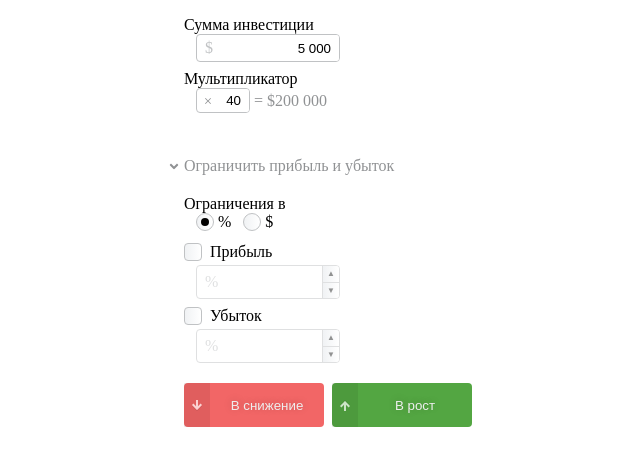
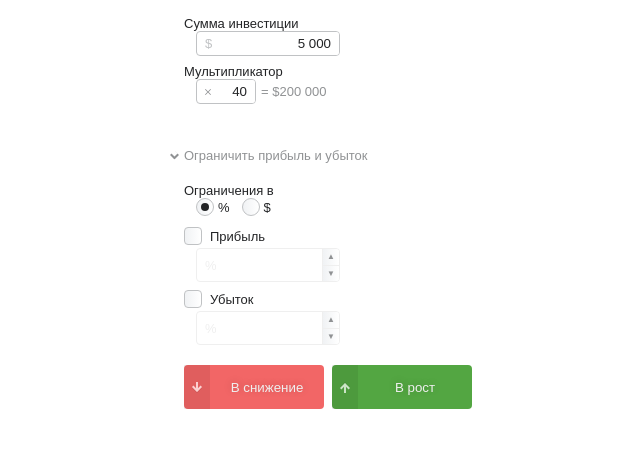
Before and after one commit to FrSnowy/Libertex-Test, a React (Create React App) app: page / in a window 1280 px wide. Shown: the top 466 px of the page, without its empty margins (312-952 px from the left). Built offline with nearby package versions, Linux system fonts and the light colour scheme.

Commit message:
beautification

```diff
--- a/src/components/Input/WithArrow/elements.ts
+++ b/src/components/Input/WithArrow/elements.ts
@@ -1,9 +1,9 @@
-import styled from 'styled-components';
+import styled, { css } from 'styled-components';
 
 export const ArrowsWrapper = styled.div`
   display: flex;
   flex-direction: column;
-  border-left: 1px solid #c0c2c4;
+  border-left: ${p => p.theme.border(p.theme.colors.border.main)};
 `;
 
 export const ArrowBlock = styled.div`
@@ -16,10 +16,13 @@ export const ArrowBlock = styled.div`
   cursor: pointer;
   font-size: 8px;
   line-height: 16px;
-  color: #000;
-  background: linear-gradient(90deg, #f0f2f4, #fff);
   user-select: none;
-  &:not(:last-of-type) {
-    border-bottom: 1px solid #c0c2c4;
-  }
+
+  ${p => css`
+    color: ${p.theme.colors.text.main};
+    background: ${p.theme.colors.controllerBg};
+    &:not(:last-of-type) {
+      border-bottom: ${p => p.theme.border(p.theme.colors.border.main)}
+    }
+  `};
 `;
--- a/src/components/Input/elements.ts
+++ b/src/components/Input/elements.ts
@@ -2,10 +2,10 @@ import styled, { css } from 'styled-components';
 import { ArrowBlock, ArrowsWrapper } from './WithArrow/elements';
 
 export const Presymbol = styled.span`
-  color: #c0c2c4;
   padding: 4px 4px 4px 8px;
   display: flex;
   align-items: center;
+  color: ${p => p.theme.colors.border.main};
 `;
 
 export const Input = styled.input`
@@ -16,33 +16,33 @@ export const Input = styled.input`
   outline: 0;
   text-align: right;
   padding: 4px 8px 4px 0;
+  color: ${p => p.theme.colors.text.main};
 `;
 
-
 export const Wrapper = styled.div<{ disabled?: boolean }>`
-  border: 1px solid #c0c2c4;
-  border-radius: 4px;
   display: flex;
   max-height: 32px;
   overflow: hidden;
   pointer-events: none;
+  border-radius: 4px;
+  border: ${p => p.theme.border(p.theme.colors.border.main)};
 
-  ${props => props.disabled && css`
-    border: 1px solid #dfe0e1;
+  ${p => p.disabled && css`
+    border: ${p.theme.border(p.theme.colors.border.disabled)};
 
     ${Presymbol} {
-      color: #dfe0e1;
       user-select: none;
+      color: ${p.theme.colors.border.disabled};
     }
 
     ${ArrowsWrapper} {
-      border-left: 1px solid #dfe0e1;
+      border-left: ${p.theme.border(p.theme.colors.border.disabled)};
     }
 
     ${ArrowBlock} {
-      color: #919292;
+      color: ${p.theme.colors.text.light};
       &:not(:last-child) {
-        border-bottom: 1px solid #dfe0e1;
+        border-bottom: ${p.theme.border(p.theme.colors.border.disabled)};
       }
     }
   `};
--- a/src/components/RadioGroup/elements.ts
+++ b/src/components/RadioGroup/elements.ts
@@ -11,16 +11,23 @@ export const GroupWrapper = styled(Container)`
 `;
 
 export const RadioBtn = styled.div<{ checked?: boolean }>`
-  border: 1px solid #c0c2c4;
   border-radius: 50%;
   width: 16px;
   height: 16px;
   margin-right: 4px;
-  background: linear-gradient(90deg, #f0f2f4, #fff);
   cursor: pointer;
   position: relative;
   top: 0;
   left: 0;
+
+  ${p => css`
+    background: ${p.theme.colors.controllerBg};
+    border: ${p.theme.border(p.theme.colors.border.main)};
+
+    & + span {
+      color: ${p.theme.colors.text.main};
+    }
+  `};
 
   ${p => p.checked && css`
     &::after {
@@ -33,7 +40,7 @@ export const RadioBtn = styled.div<{ checked?: boolean }>`
       transform: translate(-50%, -50%);
       content: '';
       display: block;
-      background: #000;
+      background: ${p.theme.colors.text.main}
     }
   `};
 `;
--- a/src/components/Spoiler/elements.ts
+++ b/src/components/Spoiler/elements.ts
@@ -13,9 +13,9 @@ export const Title = styled.div`
   top: 0;
   left: 0;
   margin: 36px 0 20px;
-  color: #909294;
   cursor: pointer;
   user-select: none;
+  color: ${p => p.theme.colors.text.light};
 `;
 
 export const Icon = styled.div<{ isOpen?: boolean }>`
--- a/src/components/WithLabel/elements.ts
+++ b/src/components/WithLabel/elements.ts
@@ -10,6 +10,7 @@ export const Label = styled.label`
   display: inline-flex;
   width: 50%;
   padding-right: 12px;
+  color: ${p => p.theme.colors.text.main};
 `;
 
 export const ChildrenWrapper = styled.div`
--- a/src/contexts/Form.tsx
+++ b/src/contexts/Form.tsx
@@ -106,9 +106,7 @@ const FormProvider: React.FC<{ children: React.ReactNode }> = ({ children }) =>
     if (isTakeProfitActive) formattedData.takeProfit = takeProfitValue;
     if (isStopLossActive) formattedData.stopLoss = stopLossValue;
 
-    const result = await FormAPI.registerInvestment(formattedData);
-
-    console.log(formattedData, result);
+    return await FormAPI.registerInvestment(formattedData);
   }, [sumInv, mult, isTakeProfitActive, isStopLossActive, takeProfitValue, stopLossValue]);
 
   const value: FormT = {
--- /dev/null
+++ b/src/contexts/Theme.tsx
@@ -0,0 +1,36 @@
+import React from "react";
+import { ThemeProvider as Provider } from "styled-components";
+
+export const theme = {
+  colors: {
+    text: {
+      main: '#232426',
+      light: '#909294',
+      disabled: '#ccc',
+      contrastLight: '#efefef',
+      contrast: '#fff',
+    },
+    border: {
+      main: '#c0c2c4',
+      disabled: '#efefef',
+    },
+    controllerBg: 'linear-gradient(90deg, #f0f2f4, #fff)',
+    error: '#f26666',
+    success: '#53a642',
+  },
+  border: (color: string, size = 1, style: string = 'solid') => `${size}px ${style} ${color}`,
+} as const;
+
+export type ThemeT = typeof theme;
+
+declare module "styled-components" {
+  export interface DefaultTheme extends ThemeT {}
+}
+
+const ThemeProvider: React.FC<{ children: React.ReactNode }> = ({ children }) => (
+  <Provider theme={theme}>
+    {children}
+  </Provider>
+);
+
+export default ThemeProvider;
--- a/src/features/App/elements.ts
+++ b/src/features/App/elements.ts
@@ -3,6 +3,8 @@ import styled from 'styled-components';
 export const Wrapper = styled.div`
   width: 288px;
   margin: 16px auto 0;
+  font-family: Arial, sans-serif;
+  font-size: 13px;
 `;
 
 export const ButtonsWrapper = styled.div`
--- a/src/features/Multiplicator/elements.ts
+++ b/src/features/Multiplicator/elements.ts
@@ -1,14 +1,14 @@
 import styled from 'styled-components';
 
 export const FinalSum = styled.span`
-  color: #909294;
-  margin-left: 4px;
+  margin-left: 5px;
   display: inline-flex;
   flex: none;
+  color: ${p => p.theme.colors.text.light};
 `;
 
 export const InputWrapper = styled.div`
-  width: 54px;
+  width: 60px;
+  min-width: 44px;
   display: flex;
-  flex: none;
 `;
--- a/src/features/SendButton/elements.ts
+++ b/src/features/SendButton/elements.ts
@@ -9,30 +9,26 @@ export const ButtonWrapper = styled.div<{ direction: Direction }>`
     margin-right: 8px;
   }
 
-  ${props => props.direction === 'growth' && css`
-    ${Button} {
-      background-color: #53a642;
-    }
-  `};
+  ${Button} {
+    height: 44px;
 
-  ${props => props.direction === 'reduction' && css`
-    ${Button} {
-      background-color: #f26666;
-    }
-  `};
-
-  ${Button} {
-    color: #eee;
-    height: 44px;
     ${PreContainer} {
       opacity: 0.7;
     }
 
     &:hover {
-      color: #fff;
       ${PreContainer} {
         opacity: 1;
       }
     }
+
+    ${p => css`
+      background-color: ${p.direction === 'growth' ? p.theme.colors.success : p.theme.colors.error};
+      color: ${p.theme.colors.text.contrastLight};
+
+      &:hover {
+        color: ${p.theme.colors.text.contrast};
+      }
+    `};
   }
 `;
--- a/src/index.tsx
+++ b/src/index.tsx
@@ -4,6 +4,7 @@ import 'whatwg-fetch';
 import ReactDOM from 'react-dom/client';
 import App from './features/App';
 import FormProvider from 'contexts/Form';
+import ThemeProvider from 'contexts/Theme';
 
 const root = ReactDOM.createRoot(
   document.getElementById('root') as HTMLElement
@@ -11,8 +12,10 @@ const root = ReactDOM.createRoot(
 
 root.render(
   <React.StrictMode>
-    <FormProvider>
-      <App />
-    </FormProvider>
+    <ThemeProvider>
+      <FormProvider>
+        <App />
+      </FormProvider>
+    </ThemeProvider>
   </React.StrictMode>
 );
```
